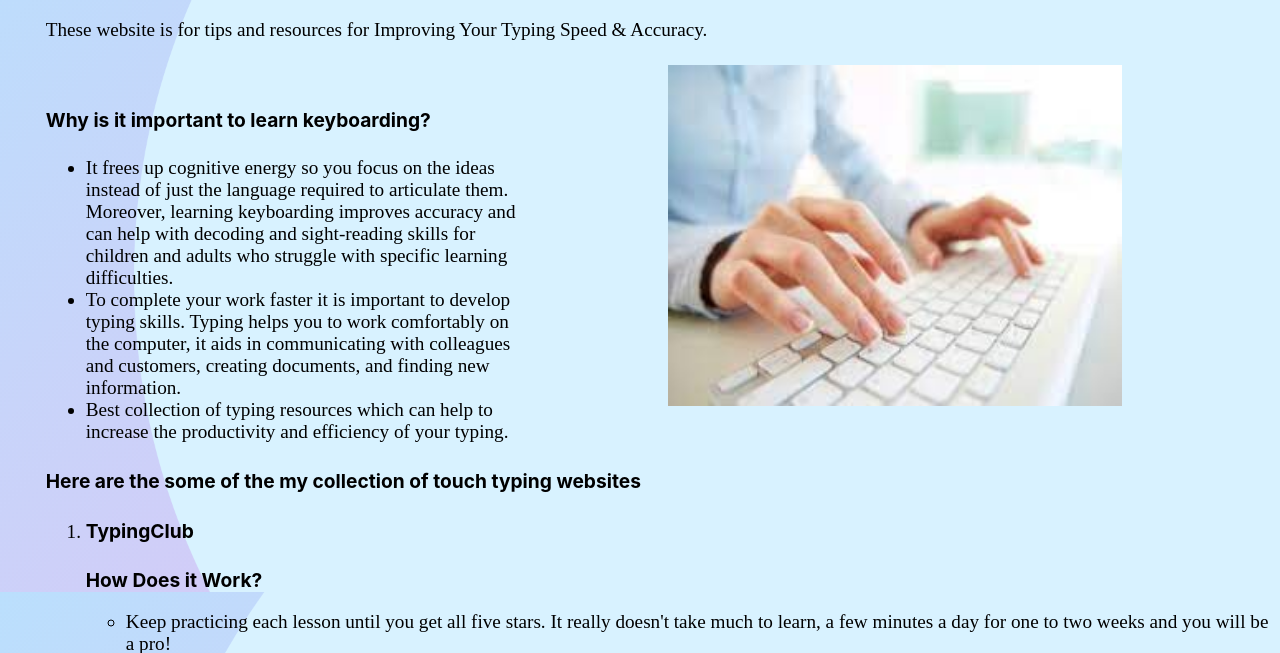
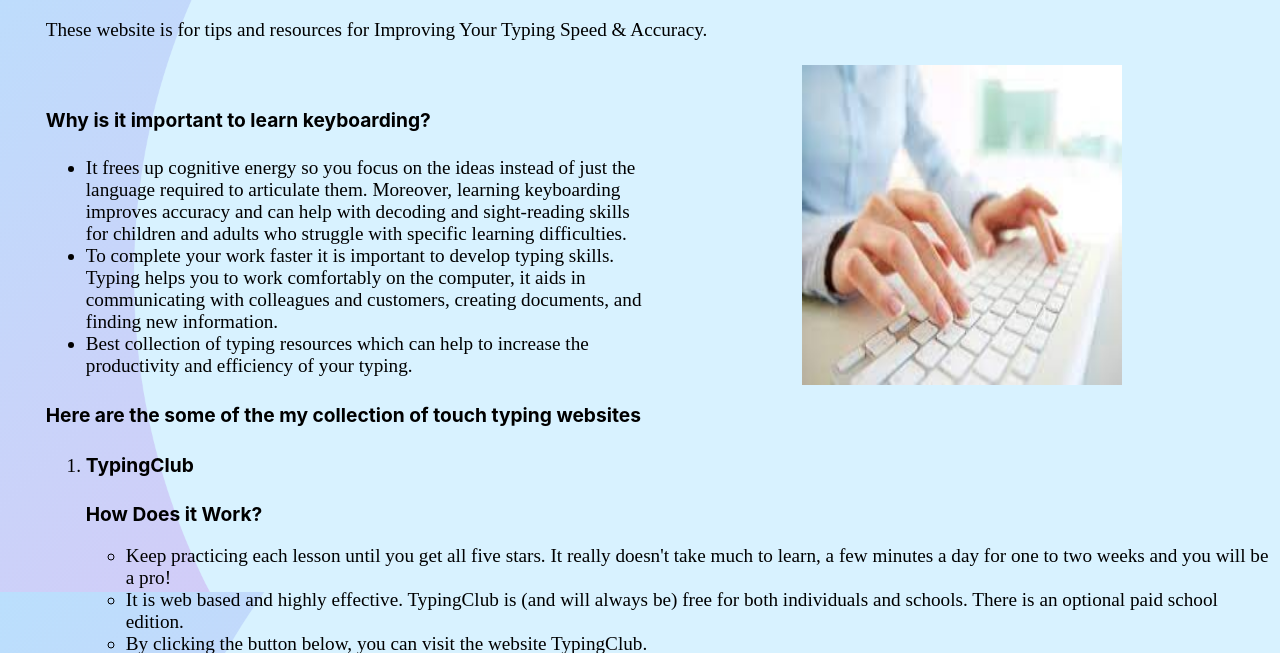
Before and after one commit to Rameshchandrapola/My-first-website, a PHP site: page / in a window 1280 px wide. Shown: the part 128-781 px from the top of the page. Run offline with PHP 8.4, Linux system fonts and the light colour scheme.

```diff
--- a/home.html
+++ b/home.html
@@ -29,6 +29,7 @@
         </p>
         <img class="img-1" src="typing.jpg" alt="typing-keyboard" />
         <br>
+
         <p>
         <h4
             style="font-family: -apple-system, BlinkMacSystemFont, 'Segoe UI', Roboto, Oxygen, Ubuntu, Cantarell, 'Open Sans', 'Helvetica Neue', sans-serif;">
--- a/style.css
+++ b/style.css
@@ -16,8 +16,8 @@
 .img-1{
     text-align: right;
     float: right;
-    width: 12cm;
-    height: 9cm;
+    width: 25vw;
+    height: 25vw;
     padding: 5px 150px;
 
 
```
